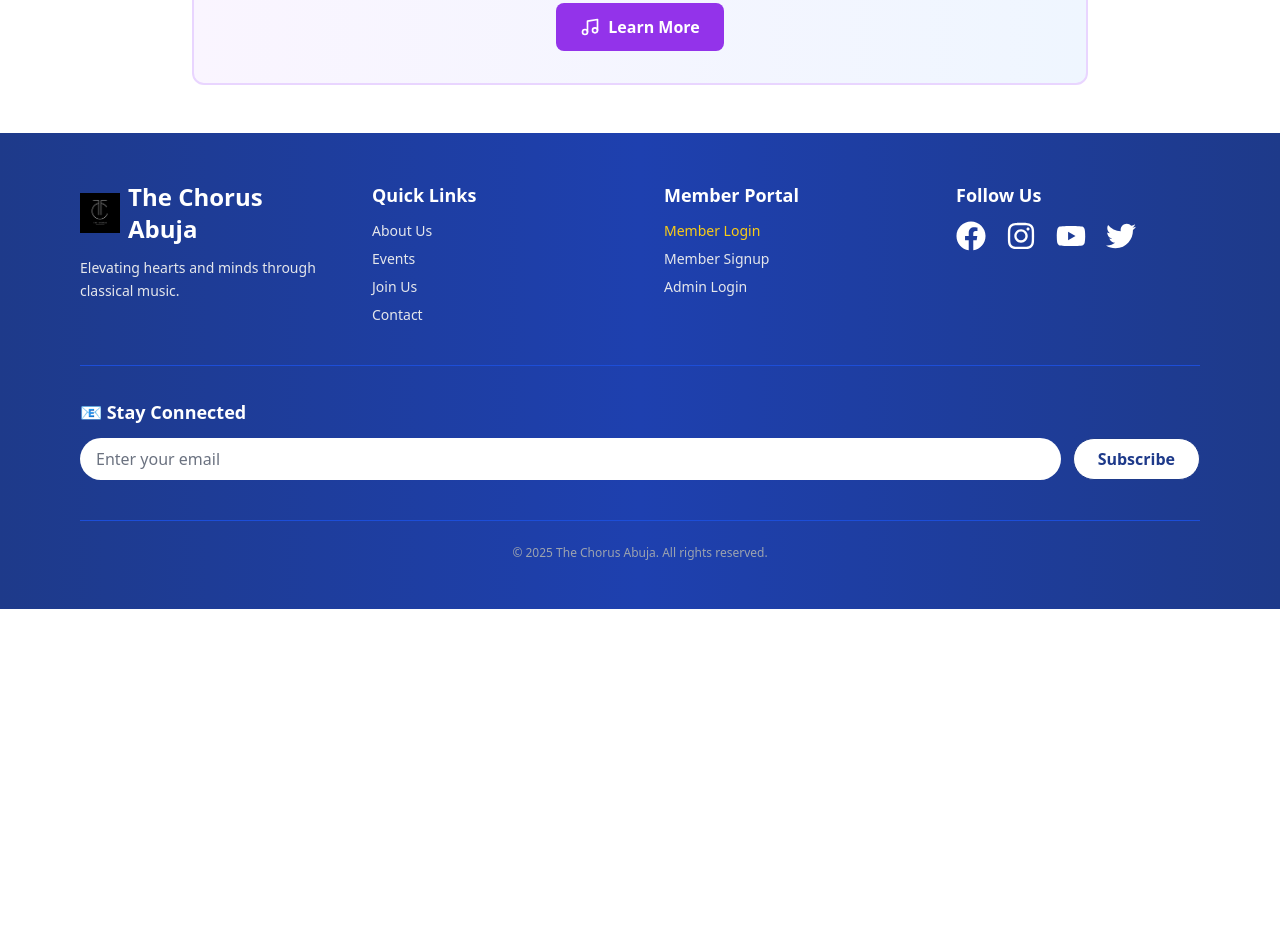
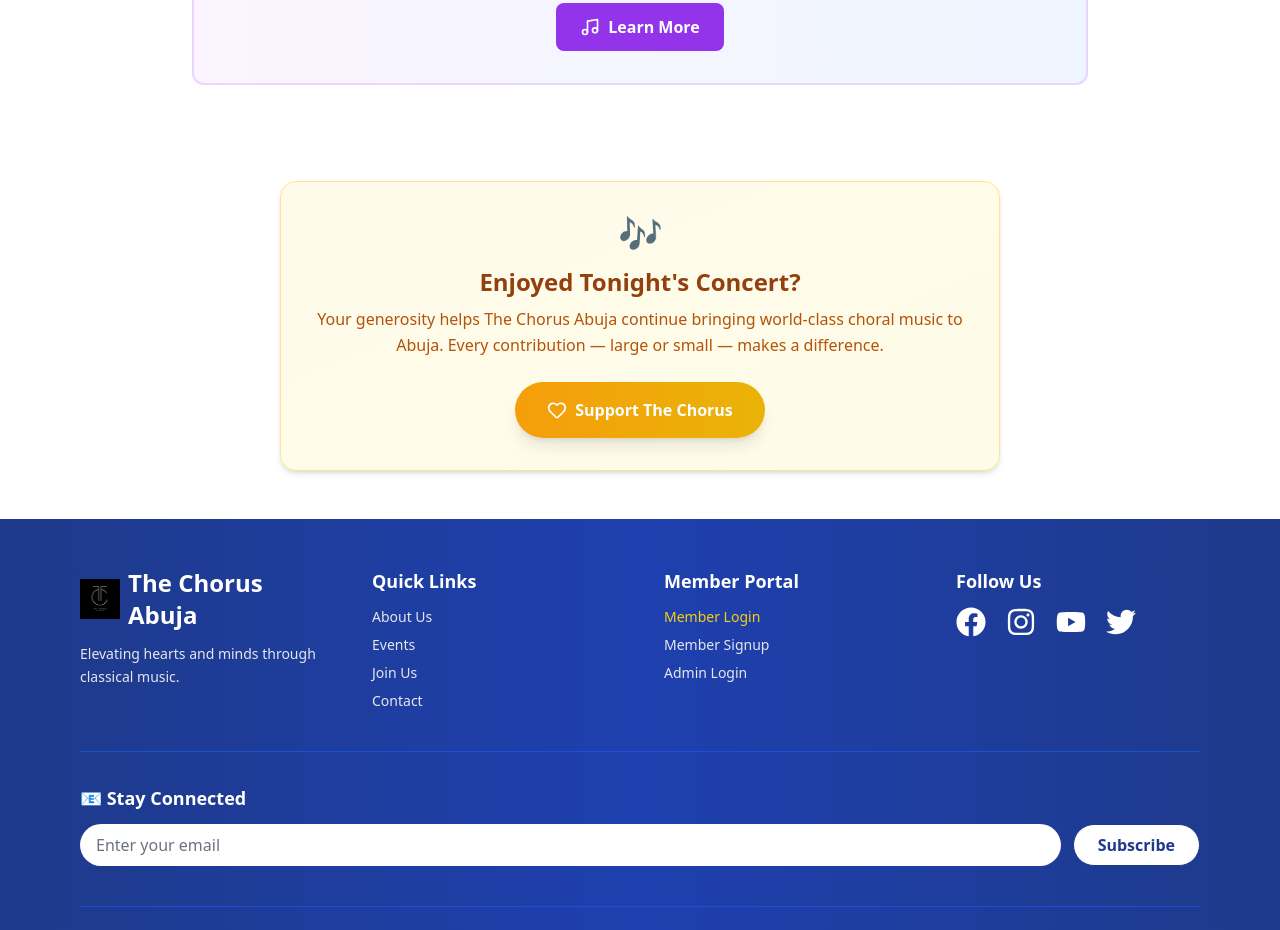
Before and after one commit to Toch007/the_chorus_website_chatgpt, a Next.js app: page /events/hymn-of-praise/program in a window 1280 px wide. Shown: the part 3240-4170 px from the top of the page. Before the commit the page ends 3849 px from the top, so only its background shows below. Built offline with nearby package versions, Linux system fonts and the light colour scheme.

Commit message:
Add donation link to Hymn of Praise program page

```diff
--- a/app/events/hymn-of-praise/program/page.tsx
+++ b/app/events/hymn-of-praise/program/page.tsx
@@ -13,6 +13,7 @@ import {
   Printer,
   BookOpen,
   Sparkles,
+  Heart,
 } from "lucide-react";
 import Link from "next/link";
 import Image from "next/image";
@@ -419,6 +420,29 @@ export default function HymnOfPraiseProgramPage() {
           </div>
         </section>
 
+        {/* Donation Section */}
+        <section className="px-6 py-12 max-w-3xl mx-auto">
+          <Reveal>
+            <div className="bg-gradient-to-br from-amber-50 to-yellow-50 border border-amber-200 rounded-2xl p-8 text-center shadow-md">
+              <div className="text-4xl mb-3">🎶</div>
+              <h3 className="text-2xl font-bold text-amber-800 mb-2">
+                Enjoyed Tonight's Concert?
+              </h3>
+              <p className="text-amber-700 mb-6 leading-relaxed">
+                Your generosity helps The Chorus Abuja continue bringing world-class
+                choral music to Abuja. Every contribution — large or small — makes a
+                difference.
+              </p>
+              <Link
+                href="/support/donate"
+                className="inline-flex items-center gap-2 px-8 py-4 bg-gradient-to-r from-amber-500 to-yellow-500 text-white font-bold rounded-full hover:from-amber-600 hover:to-yellow-600 transition-all shadow-lg hover:shadow-xl hover:scale-105"
+              >
+                <Heart size={20} /> Support The Chorus
+              </Link>
+            </div>
+          </Reveal>
+        </section>
+
         {/* Print Styles */}
         <style jsx>{`
           @media print {
```
